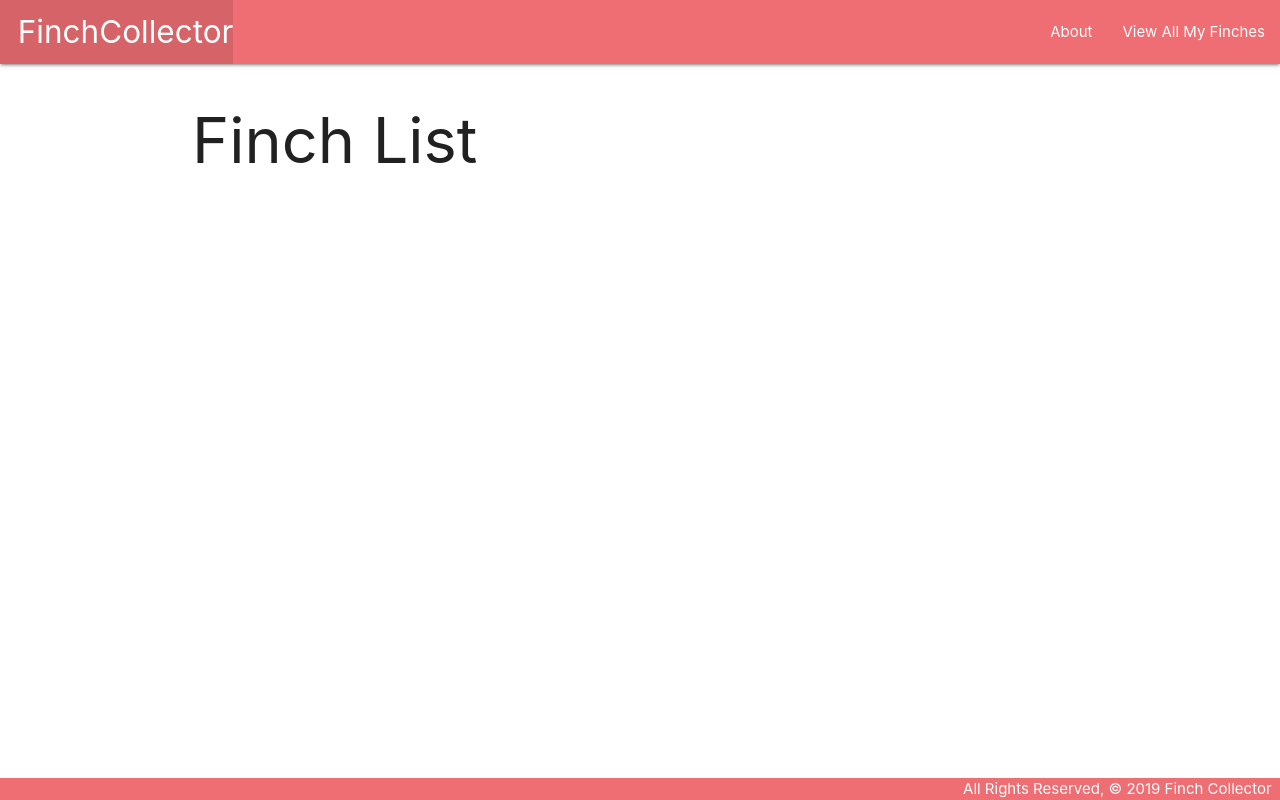
After one commit to Bobby-Coleman/finchcollector, a Django app: template main_app/templates/finches/index.html in a window 1280 px wide. The commit adds this page. Run offline with Django 3.2, Linux system fonts and the light colour scheme; the template is opened without the code that fills it, so the values that code supplies are empty.

Commit message:
added finch Class

```diff
--- a/main_app/templates/base.html
+++ b/main_app/templates/base.html
@@ -20,6 +20,7 @@
                 </ul>
                 <ul class="right">
                     <li><a href="/about">About</a></li>
+                    <li><a href="/finches">View All My Finches</a></li>
                 </ul>
             </div>
         </nav>
@@ -29,7 +30,7 @@
         {% endblock %}
     </main>
     <footer class="page-footer">
-        <div class="right">All Rights Reserved, &copy; 2019 Cat Collector &nbsp;</div>
+        <div class="right">All Rights Reserved, &copy; 2019 Finch Collector &nbsp;</div>
     </footer>
 </body>
 </html>
--- /dev/null
+++ b/main_app/templates/finches/index.html
@@ -0,0 +1,5 @@
+{% extends 'base.html' %}
+
+{% block content %}
+<h1>Finch List</h1>
+{% endblock %}
--- a/main_app/urls.py
+++ b/main_app/urls.py
@@ -4,4 +4,5 @@ from . import views
 urlpatterns = [
     path('', views.home, name='home'),
     path('about/', views.about, name='about'),
+    path('finches/', views.finches_index, name='index'),
 ]
```
Also changed, not shown: main_app/views.py (+15 -0 lines).
